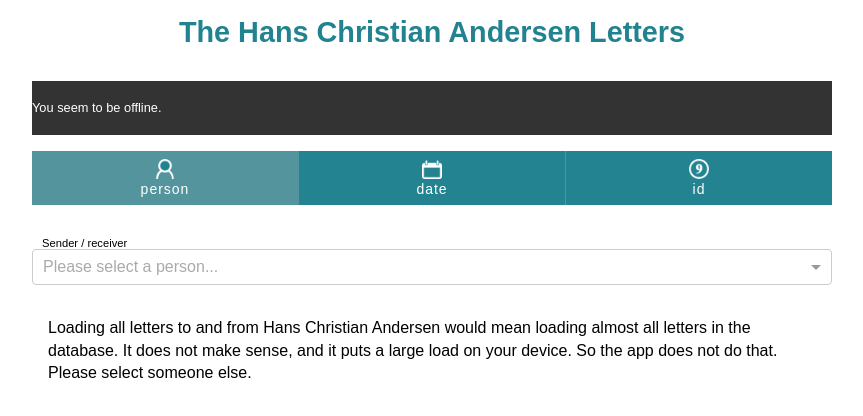
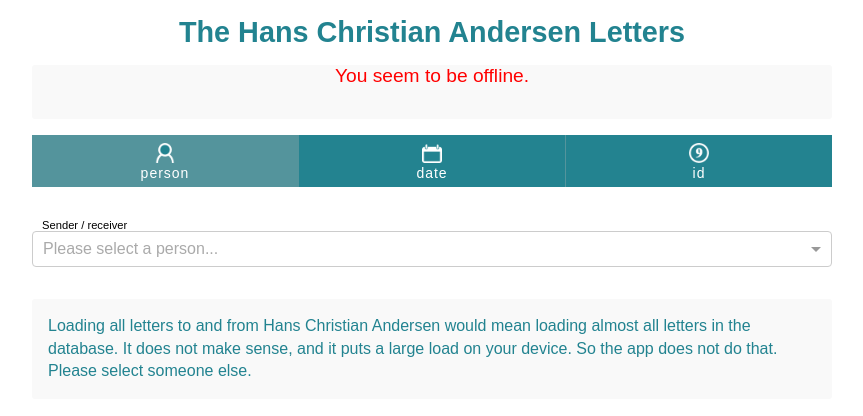
Before and after one commit to LarsBoJensen/hca-letters, a React (Create React App) app in the folder app/: page /hca-letters/person/1 in a window 1280 px wide. Shown: the top 416 px of the page, without its empty margins (208-1071 px from the left). Built offline with nearby package versions, Linux system fonts and the light colour scheme; no server answers; what react-refetch would draw is missing.

Commit message:
Adds left arrow PNG file for the letter drawer close button

```diff
--- a/app/src/App.css
+++ b/app/src/App.css
@@ -2,6 +2,12 @@
   width: 100%;
   max-width: 50rem;
   margin: auto;
+}
+
+header {
+  display: flex;
+  flex-flow: column;
+  max-height: 100vh;
 }
 
 h1 {
@@ -10,7 +16,8 @@ h1 {
   align-items: center;
   justify-content: center;
   margin: auto 0;
-  font-size: 1.2em;
+  text-align: center;
+  font-size: 1em;
   color: #228390;
   cursor: pointer;
 }
@@ -56,10 +63,6 @@ acronym {
 
 /* Tabs */
 
-.react-tabs__tab--selected {
-  color: red;
-}
-
 .react-tabs__tab-list {
   display: flex;
   justify-content: stretch;
@@ -71,7 +74,7 @@ acronym {
 .react-tabs__tab-list li {
   display: block;
   flex: 1;
-  padding: 8px;
+  padding: 8px 8px 6px;
   border-right: 1px solid #54949c;
   background-color: #238390;
   color: white;
@@ -169,12 +172,19 @@ acronym {
 }
 
 .close-left {
-  padding: .5rem;
+  float: left;
+  height: 1rem;
+  width: 1rem;
+  padding: .1rem .5rem;
   margin: 0 .5rem 0 -0.5rem;
+  background-image: url('./left-arrow.png');
+  background-repeat: no-repeat;
+  background-position: center;
+  background-size: 18px;
 }
 
 .close-left:hover {
-  background: #238390;
+  background-color: #238390;
 }
 
 .note {
@@ -183,27 +193,20 @@ acronym {
 
 .fetch-message,
 header > p {
-  margin: 1rem 0 0;
-  padding: 0 1rem;
+  margin: 0 0 1rem;
+  padding: 1rem;
+  border-radius: 3px;
+  background: #f9f9f9;
+  color: #228390;
 }
 
 /* Errors */
 
 .error {
-  margin: 1rem 0;
-  padding: 1rem 0;
-  background: #333333;
-  color: white;
-  font-size: .8rem;
-}
-
-.error code {
+  padding: 0 1rem 2rem;
   color: red;
-  font-size: 1rem;
-}
-
-.error p:last-child {
-  margin: 0;
+  text-align: center;
+  font-size: 1.2rem;
 }
 
 .validation-instructions {
@@ -343,24 +346,13 @@ label {
 /* Letterlist table */
 
 .letterlist {
+  flex: 1;
+  overflow: scroll;
   display: block;
   position: relative;
   width: 100%;
   box-sizing: border-box;
   margin: 0 0 1rem;
-}
-
-.letterlist.morethan2:after {
-  -webkit-transition: all 250ms ease-in-out;
-  content: " ";
-  position: absolute;
-  bottom: 0;
-  left: 0;
-  width: 100%;
-  height: 40px;
-  padding: 0;
-  background: -webkit-gradient(linear,left top,left bottom,from(transparent),to(white));
-  background: linear-gradient(to bottom,transparent,white);
 }
 
 .letterlist:hover:after {
@@ -377,8 +369,8 @@ label {
 
 .letterlist tbody {
   display: block;
-  max-height: 30vh;
-  overflow: auto;
+  /*max-height: 30vh;*/
+  /*overflow: auto;*/
 }
 
 .letterlist tbody:focus {
@@ -467,7 +459,6 @@ td::before {
 .letter-version {
   color: #666;
   margin: 0 0 2rem;
-  border: solid #d9d9d9;
   border-width: 0 1px;
   box-sizing: border-box;
 }
@@ -613,18 +604,13 @@ td::before {
   }
 
   .close-left {
-    display: inline-flex;
-    align-items: center;
-    justify-content: center;
-    height: 2.5rem;
-    width: 2.5rem;
-    line-height: 2.5rem;
+    position: relative;
+    bottom: calc((8px + .8rem)/2);
+    padding: .8rem;
+    background-color: #54949c;
+    background-size: 20px;
     margin: 0 1rem 0 0;
-    padding: 0;
-    -webkit-border-radius: 50%;
-    -moz-border-radius: 50%;
     border-radius: 50%;
-    background: #54949c;
     cursor: pointer;
     -webkit-transition: all 300ms;
     -moz-transition: all 300ms;
--- a/app/src/Letter/Letter.js
+++ b/app/src/Letter/Letter.js
@@ -121,7 +121,7 @@ class DisplayLetter extends Component {
       <section className={`letter drawer ${open}`}>
         <div className="drawer-inner">
           <h2 className="letter-header">
-            <i className="icon close-left" onClickCapture={() => { this.handleLetterIDChange(letterID, false) }}>⇦</i>
+            <i className="icon close-left" onClickCapture={() => { this.handleLetterIDChange(letterID, false) }} />
             <span>Letter</span>
             {' '}
             {letterHeader}
```
Also changed, not shown: app/src/left-arrow.png (added).
